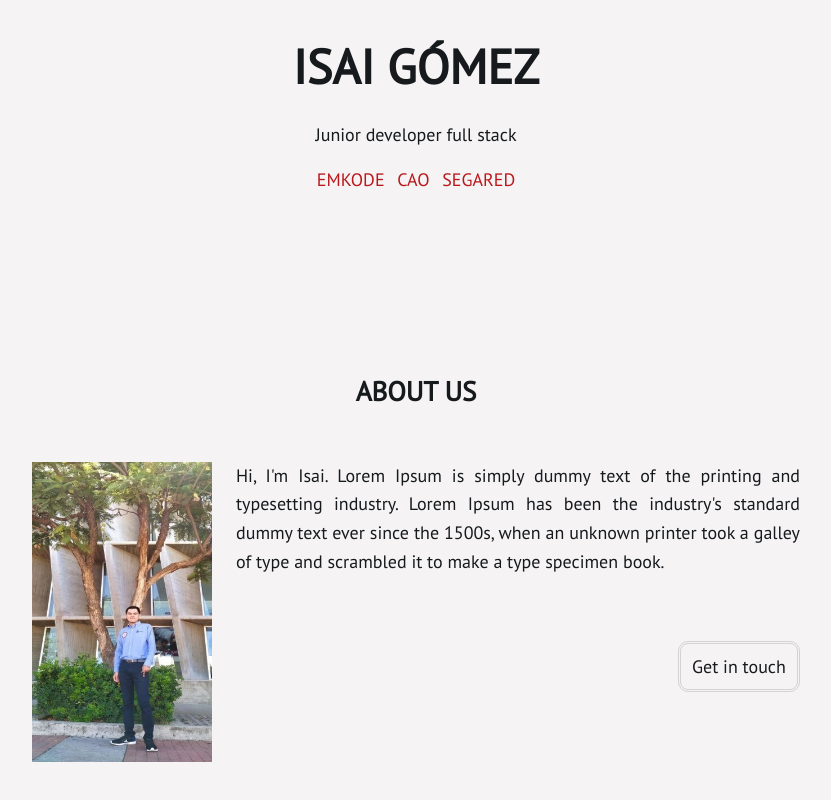
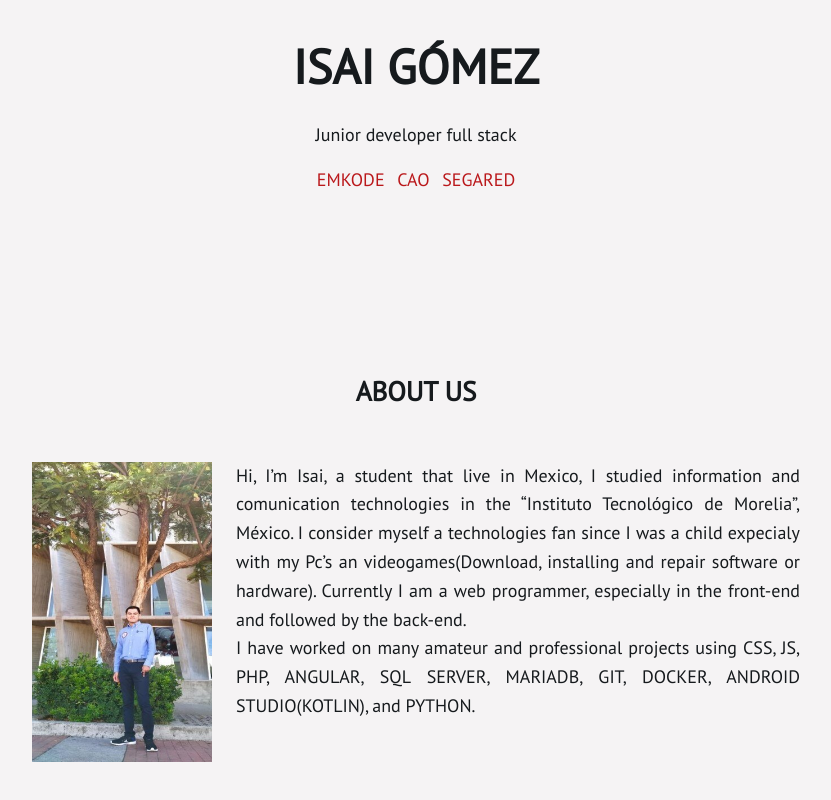
Before and after one commit to Isai199/my-porfolio, an Angular app in the folder my-porfolio/: page / in a window 1280 px wide. Shown: the part 342-1142 px from the top of the page, without its empty margins (224-1055 px from the left). Built offline with nearby package versions, Linux system fonts and the light colour scheme.

Commit message:
UPDATE(portfolio angular): instale lo nesesario para que mi porfolio pudiera ser deployado en github pages, y nos ajustes de diseno en el home

```diff
--- a/my-porfolio/angular.json
+++ b/my-porfolio/angular.json
@@ -14,6 +14,7 @@
           "builder": "@angular-devkit/build-angular:application",
           "options": {
             "outputPath": "dist/my-porfolio",
+            "baseHref": "/my-porfolio/",
             "index": "src/index.html",
             "browser": "src/main.ts",
             "polyfills": [
@@ -46,8 +47,8 @@
                 },
                 {
                   "type": "anyComponentStyle",
-                  "maximumWarning": "2kB",
-                  "maximumError": "4kB"
+                  "maximumWarning": "4mb",
+                  "maximumError": "5mb"
                 }
               ],
               "outputHashing": "all"
@@ -94,6 +95,9 @@
             ],
             "scripts": []
           }
+        },
+        "deploy": {
+          "builder": "angular-cli-ghpages:deploy"
         }
       }
     }
--- a/my-porfolio/package.json
+++ b/my-porfolio/package.json
@@ -34,6 +34,7 @@
     "@types/express": "^4.17.17",
     "@types/jasmine": "~5.1.0",
     "@types/node": "^18.18.0",
+    "angular-cli-ghpages": "^2.0.3",
     "jasmine-core": "~5.1.0",
     "karma": "~6.4.0",
     "karma-chrome-launcher": "~3.2.0",
--- a/my-porfolio/src/app/app.component.html
+++ b/my-porfolio/src/app/app.component.html
@@ -18,12 +18,18 @@
     <div class="wrapper">
         <h2 class="uppercase">About us</h2>
         <img src="isai-leon.jpg" class="profile-pic" alt="Isai in Leon" width="180" height="300"/>
-        <p class="text-justify">Hi, I'm Isai. Lorem Ipsum is simply dummy text of the printing and typesetting industry. Lorem Ipsum has been the industry's standard dummy text ever since the 1500s, when an unknown printer took a galley of type and scrambled it to make a type specimen book.</p>
-        <button>
+        <!-- TODO: Acomodar el texto que se ve todo amontonado -->
+        <p class="text-justify">
+            Hi, I’m Isai, a student that live in Mexico, I studied information and comunication technologies in the “Instituto Tecnológico de Morelia”, México. I consider myself a technologies fan since I was a child expecialy with my Pc’s an videogames(Download, installing and repair software or hardware). Currently I am a web programmer, especially in the front-end and followed by the back-end.
+        <br>
+        I have worked on many amateur and professional projects using CSS, JS, PHP, ANGULAR, SQL SERVER, MARIADB, GIT, DOCKER, ANDROID STUDIO(KOTLIN), and PYTHON.
+        </p>
+        <!-- TODO: Buscarle un uso al boton -->
+        <!-- <button>
           <span>
             Get in touch
           </span>
-        </button>
+        </button> -->
     </div>
 </section>
 
--- a/my-porfolio/src/app/navbar/navbar.component.html
+++ b/my-porfolio/src/app/navbar/navbar.component.html
@@ -4,7 +4,7 @@
 
         <button class="menu-button" *ngIf="isMobileView" (click)="toggleMenu()">☰</button>
         <ul class="navbar-links" [ngClass]="{'active': isMenuOpen || !isMobileView}" [ngStyle]="currentStyles">
-            <!-- FIX: tanto navbar como footer, al hacer hover como que hay un empujon de elementos debajo de la subraya -->
+            <!-- FIXME: tanto navbar como footer, al hacer hover como que hay un empujon de elementos debajo de la subraya -->
             @for(websiteUrl of websiteUrls; track websiteUrl.name) {
                 <li>
                     <a [href]="websiteUrl.url" class="underlined capitalize">{{websiteUrl.name}}</a>
--- a/my-porfolio/src/index.html
+++ b/my-porfolio/src/index.html
@@ -2,7 +2,7 @@
 <html lang="en">
 <head>
   <meta charset="utf-8">
-  <title>MyPorfolio</title>
+  <title>MyPortfolio</title>
   <base href="/">
   <meta name="viewport" content="width=device-width, initial-scale=1">
   <link rel="icon" type="image/x-icon" href="favicon.ico">
```
Also changed, not shown: 1 other file (tests, documents, lock files or other folders).
